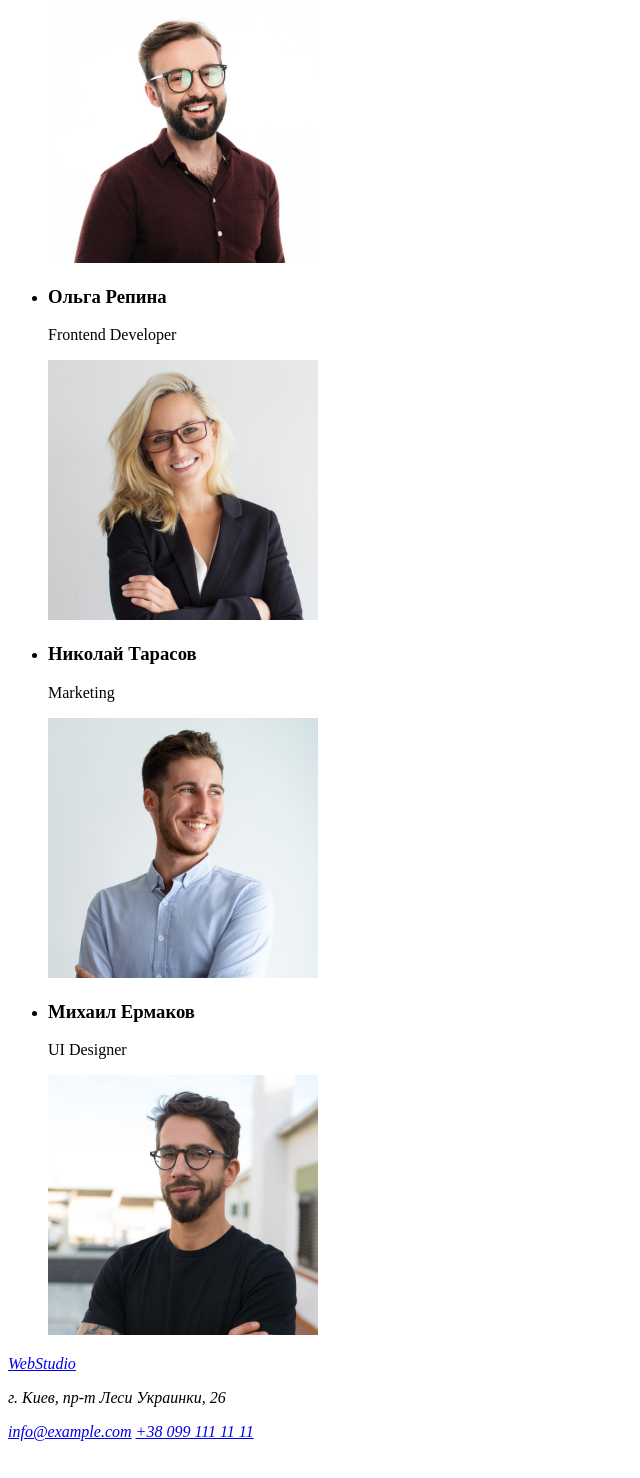
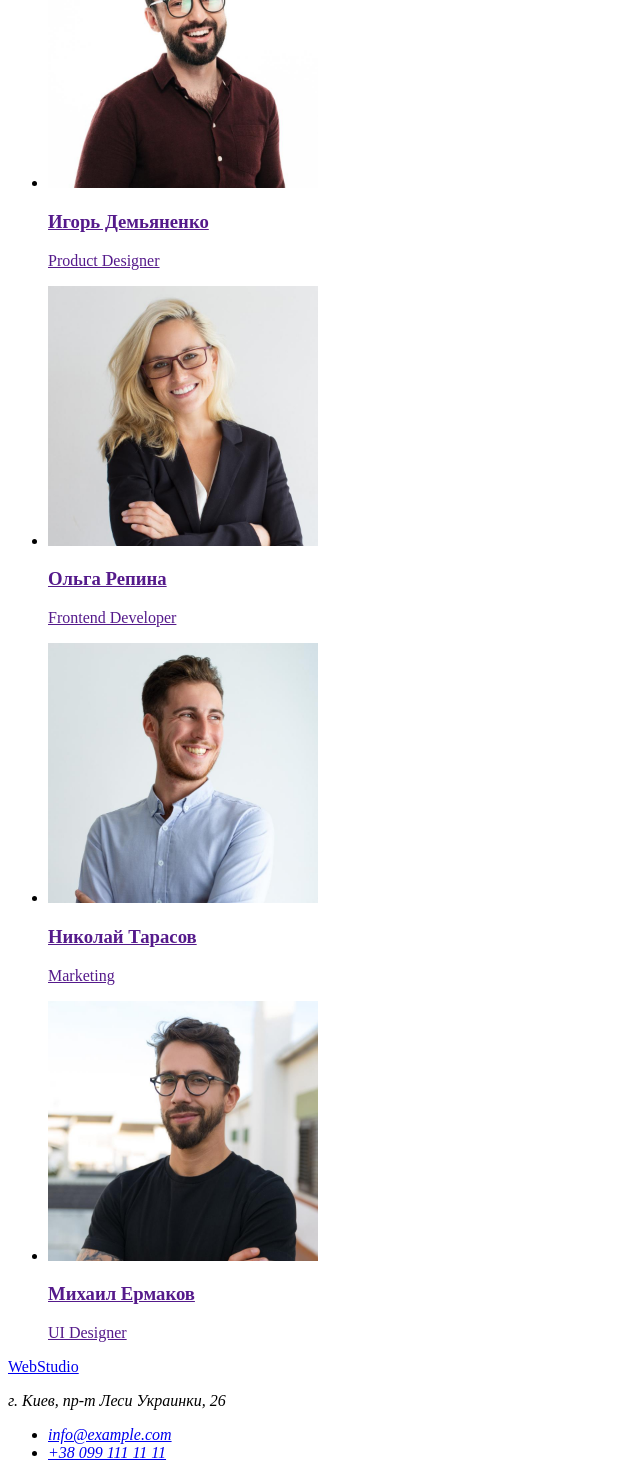
Before and after one commit to muzzlegit/goit-markup-hw-01, a plain HTML site: page index.html in a window 1280 px wide. Shown: the part 1413-2891 px from the top of the page, without its empty margins (0-640 px from the left). Before the commit the page ends 2862 px from the top, so only its background shows below. Drawn offline with Linux system fonts and the light colour scheme.

Commit message:
final hm01

```diff
--- a/index.html
+++ b/index.html
@@ -1,11 +1,13 @@
 <!DOCTYPE html>
 <html lang="ru">
+
 <head>
     <meta charset="UTF-8">
     <meta http-equiv="X-UA-Compatible" content="IE=edge">
     <meta name="viewport" content="width=device-width, initial-scale=1.0">
     <title>Document</title>
 </head>
+
 <body>
     <!--Шапка сайта-->
     <header>
@@ -57,14 +59,14 @@
         <section>
             <h2>Чем мы занимаемся</h2>
             <ul>
-                <li><a href=""><img src="./images/box1.jpg" alt="Изображение рабочего места"
-                        width="370" height="294"></a>
+                <li><a href=""><img src="./images/box1.jpg" alt="Изображение рабочего места" width="370"
+                            height="294"></a>
                 </li>
-                <li><a href=""><img src="./images/box2.jpg" alt="Изображение ноутбука с макетами"
-                        width="370" height="294"></a>
+                <li><a href=""><img src="./images/box2.jpg" alt="Изображение ноутбука с макетами" width="370"
+                            height="294"></a>
                 </li>
-                <li><a href=""><img src="./images/box3.jpg" alt="Изображение планшета с цветовой диаграммой"
-                        width="370" height="294"></a>
+                <li><a href=""><img src="./images/box3.jpg" alt="Изображение планшета с цветовой диаграммой" width="370"
+                            height="294"></a>
                 </li>
             </ul>
         </section>
@@ -73,40 +75,47 @@
             <h2>Наша команда</h2>
             <ul>
                 <li>
+                    <a href="">
+                        <img src="./images/tm1.jpg" alt="Фото Игоря Демьяненко" width="270" height="260">
                         <h3>Игорь Демьяненко</h3>
                         <p>Product Designer</p>
-                    <a href=""><img src="./images/tm1.jpg" alt="Фото Игоря Демьяненко"
-                        width="270" height="260"></a>
+                    </a>
                 </li>
                 <li>
+                    <a href="">
+                        <img src="./images/tm2.jpg" alt="Фото Ольги Репиной" width="270" height="260">
                         <h3>Ольга Репина</h3>
                         <p>Frontend Developer</p>
-                    <a href=""><img src="./images/tm2.jpg" alt="Фото Ольги Репиной"
-                        width="270" height="260"></a>
+                    </a>
                 </li>
                 <li>
+                    <a href="">
+                        <img src="./images/tm3.jpg" alt="Фото Николая Тарасова" width="270" height="260">
                         <h3>Николай Тарасов</h3>
                         <p>Marketing</p>
-                    <a href=""><img src="./images/tm3.jpg" alt="Фото Николая Тарасова"
-                        width="270" height="260"></a>
+                    </a>
                 </li>
                 <li>
+                    <a href="">
+                        <img src="./images/tm4.jpg" alt="Фото Михаила Ермакова" width="270" height="260">
                         <h3>Михаил Ермаков</h3>
                         <p>UI Designer</p>
-                    <a href=""><img src="./images/tm4.jpg" alt="Фото Михаила Ермакова"
-                        width="270" height="260"></a>
+                    </a>
                 </li>
             </ul>
         </section>
     </main>
     <!--Подвал-->
     <footer>
+        <a href="/">WebStudio</a>
         <address>
-            <a href="/">WebStudio</a>
             <p>г. Киев, пр-т Леси Украинки, 26</p>
-            <a href="mailto:info@example.com">info@example.com</a>
-            <a href="tel:+380991111111">+38 099 111 11 11</a>
+            <ul>
+                <li><a href="mailto:info@example.com">info@example.com</a></li>
+                <li><a href="tel:+380991111111">+38 099 111 11 11</a></li>
+            </ul>
         </address>
     </footer>
 </body>
+
 </html>
```
Lines whose indentation alone changed are shown as unchanged.
